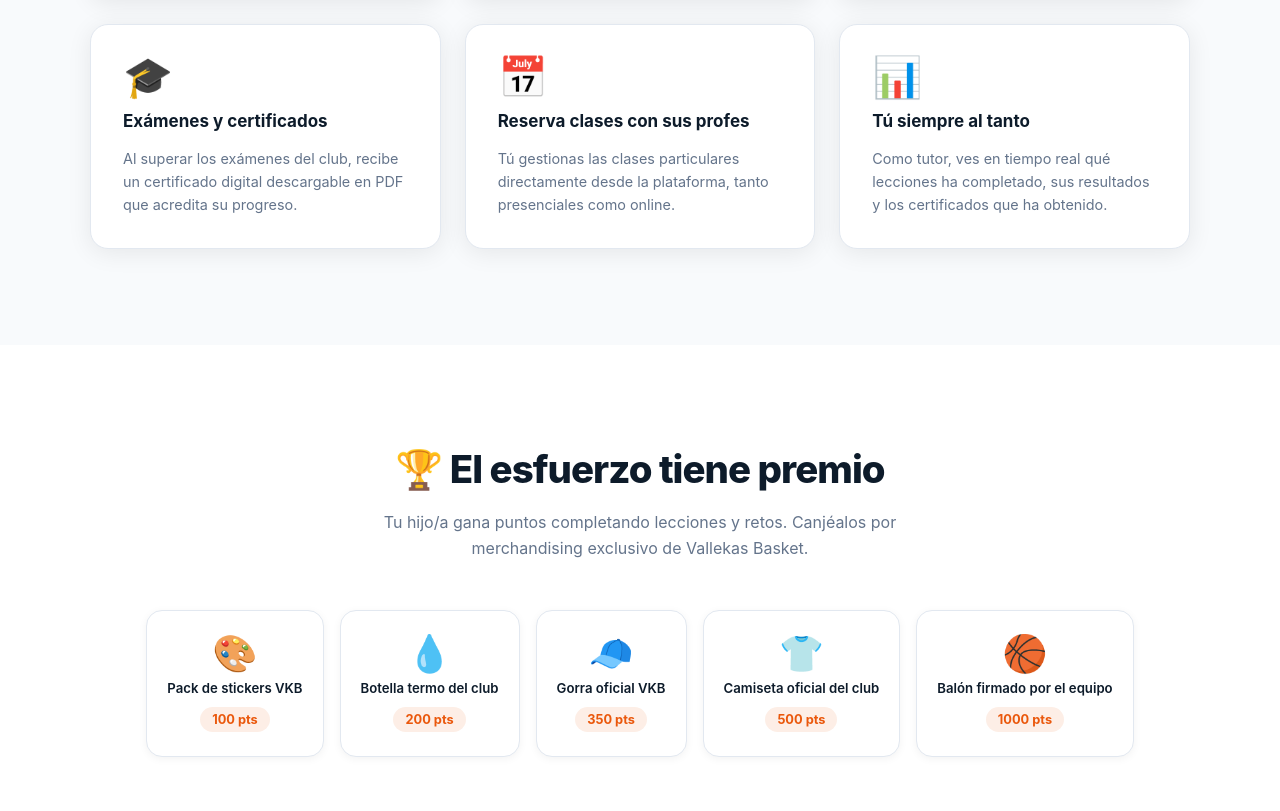
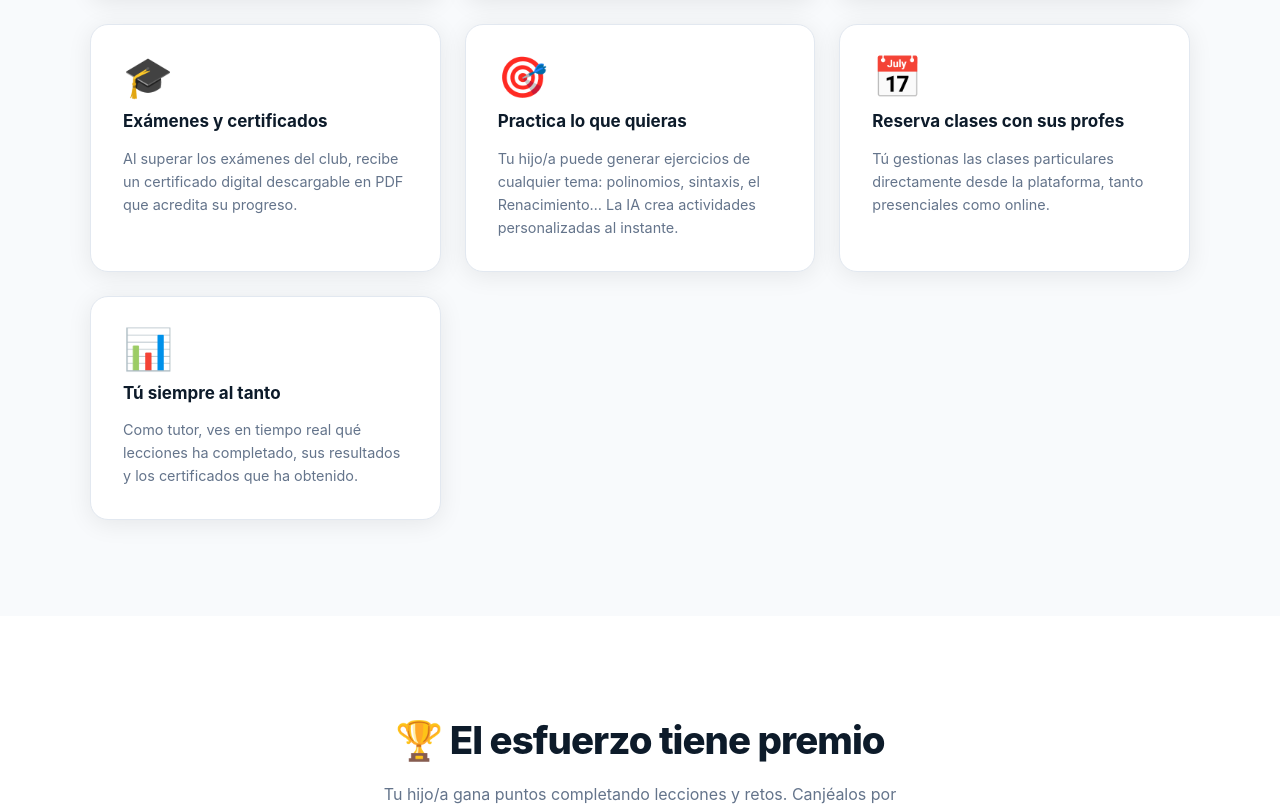
Before and after one commit to oscarsr96/vkbacademy, a React (Vite) app in the folder apps/web/: page / in a window 1280 px wide. Shown: the part 2271-3082 px from the top of the page. Built offline with nearby package versions, Linux system fonts and the light colour scheme; no server answers.

Commit message:
chore(ai): apply Claude edit

```diff
--- a/apps/web/src/pages/marketing/LandingPage.tsx
+++ b/apps/web/src/pages/marketing/LandingPage.tsx
@@ -33,6 +33,12 @@ const FEATURES = [
     title: 'Exámenes y certificados',
     description:
       'Al superar los exámenes del club, recibe un certificado digital descargable en PDF que acredita su progreso.',
+  },
+  {
+    icon: '🎯',
+    title: 'Practica lo que quieras',
+    description:
+      'Tu hijo/a puede generar ejercicios de cualquier tema: polinomios, sintaxis, el Renacimiento… La IA crea actividades personalizadas al instante.',
   },
   {
     icon: '📅',
```
